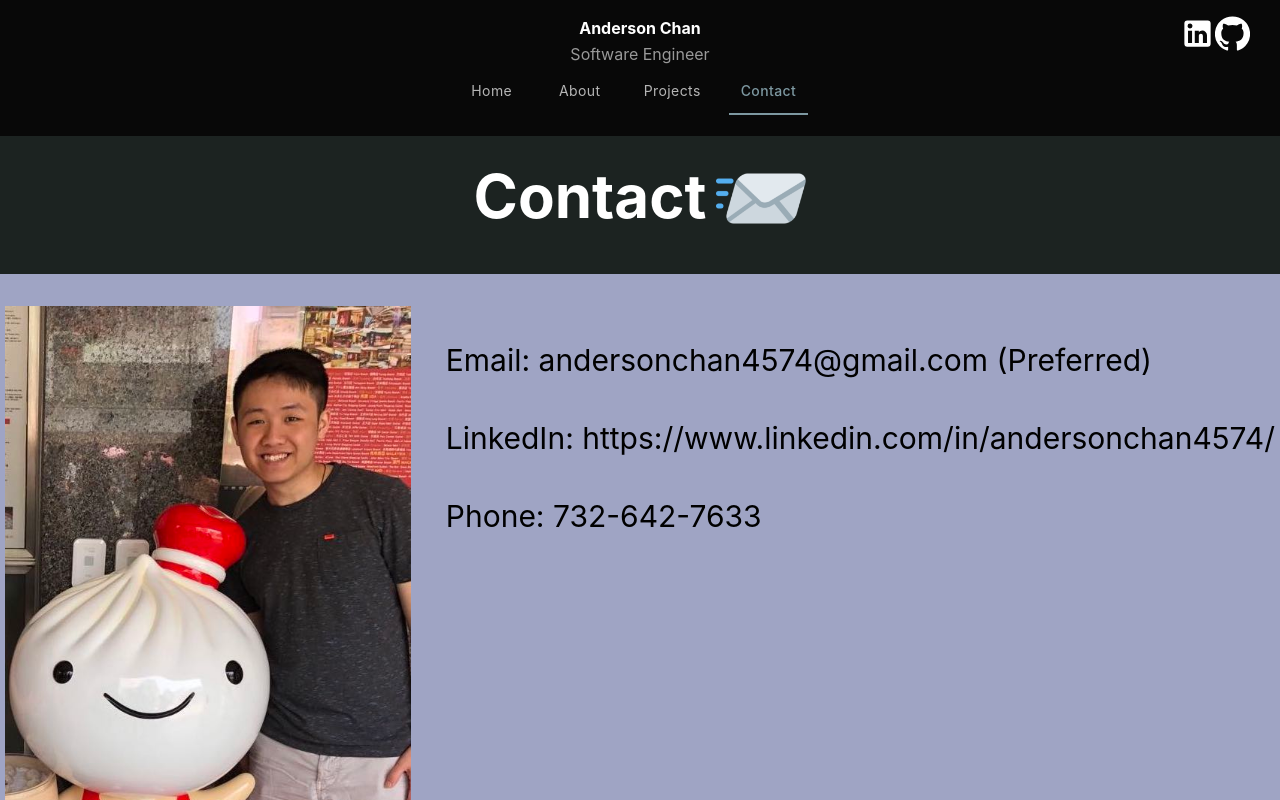
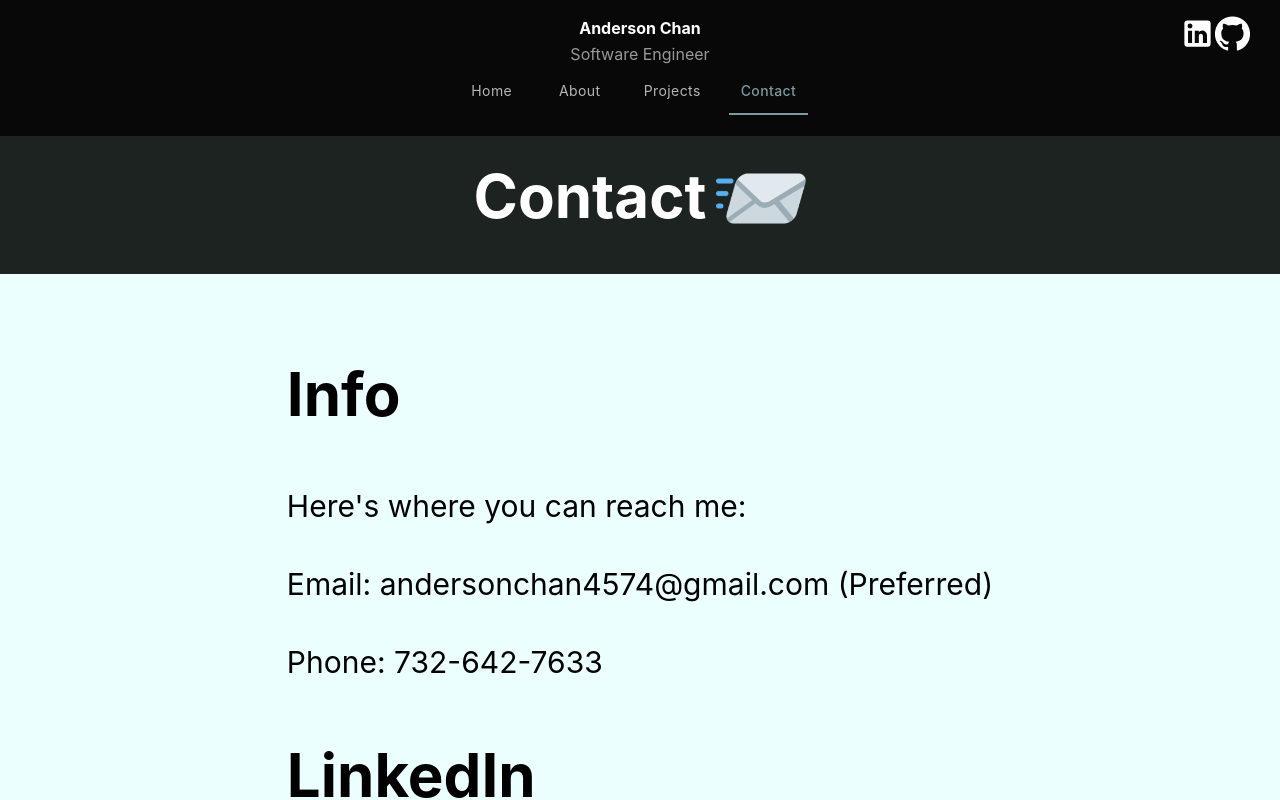
Before and after one commit to ac4574/Portfolio, a Next.js app: page / in a window 1280 px wide. Both pictures are taken after a click on the tab "Contact". Shown: the top 800 px of the page. Built offline with nearby package versions, Linux system fonts and the light colour scheme.

Commit message:
updated contacts page

```diff
--- a/components/Contact.tsx
+++ b/components/Contact.tsx
@@ -8,18 +8,21 @@ export default function contactPage() {
         <img src="mail.png" alt="mail" />
       </div>
       <div id="contact-container">
+        <div id="contact-info">
+          <h1>Info</h1>
+          <p>Here's where you can reach me:</p>
+          <p>Email: andersonchan4574@gmail.com (Preferred)</p>
+          <p>Phone: 732-642-7633</p>
+
+          <h1>LinkedIn</h1>
+          <p>
+            Feel free to connect with me on{' '}
+            <a href="https://www.linkedin.com/in/andersonchan4574/">LinkedIn</a>{' '}
+            as well!
+          </p>
+        </div>
+
         <img src="dumpling.jpg" alt="dumpling" />
-        <div id="contact-info">
-          <p>Email: andersonchan4574@gmail.com (Preferred)</p>
-          <p>
-            LinkedIn:{' '}
-            <a href="https://www.linkedin.com/in/andersonchan4574/">
-              https://www.linkedin.com/in/andersonchan4574/
-            </a>
-          </p>
-
-          <p>Phone: 732-642-7633</p>
-        </div>
       </div>
       <style jsx>
         {`
@@ -28,7 +31,7 @@ export default function contactPage() {
             flex-direction: column;
             align-items: center;
             justify-content: center;
-            background-color: #9fa4c4;
+            background-color: #ebffff;
             height: auto;
           }
           #header-contact {
@@ -49,6 +52,7 @@ export default function contactPage() {
           }
           #contact-container {
             display: flex;
+            flex-direction: column;
             color: black;
             padding-top: 2em;
           }
@@ -56,12 +60,12 @@ export default function contactPage() {
             font-size: 30px;
           }
           #contact-info a {
-            text-decoration: none;
-            color: inherit;
+            // text-decoration: none;
+            color: #f46036;
           }
           #contact-container img {
             margin-right: 35px;
-            max-height: 40em;
+            // max-height: 40em;
             padding-bottom: 2em;
           }
         `}
--- a/components/Home.tsx
+++ b/components/Home.tsx
@@ -29,7 +29,7 @@ export default function Home() {
               <ComputerIcon /> Tech Stack
             </span>
             <div id="stack">
-              JavaScript, TypeScript, React, React-Redux, HTML, CSS, Node.js,
+              JavaScript, TypeScript, React, Redux, HTML, CSS, Node.js,
               Express.js, Sequelize, PostgreSQL, Next.js
             </div>
           </div>
```
